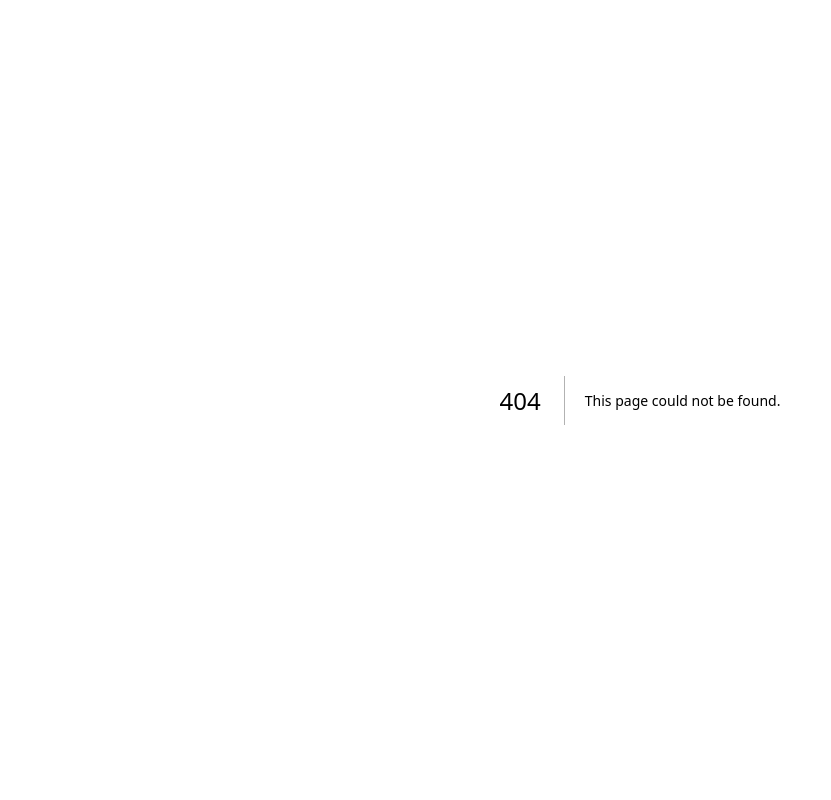
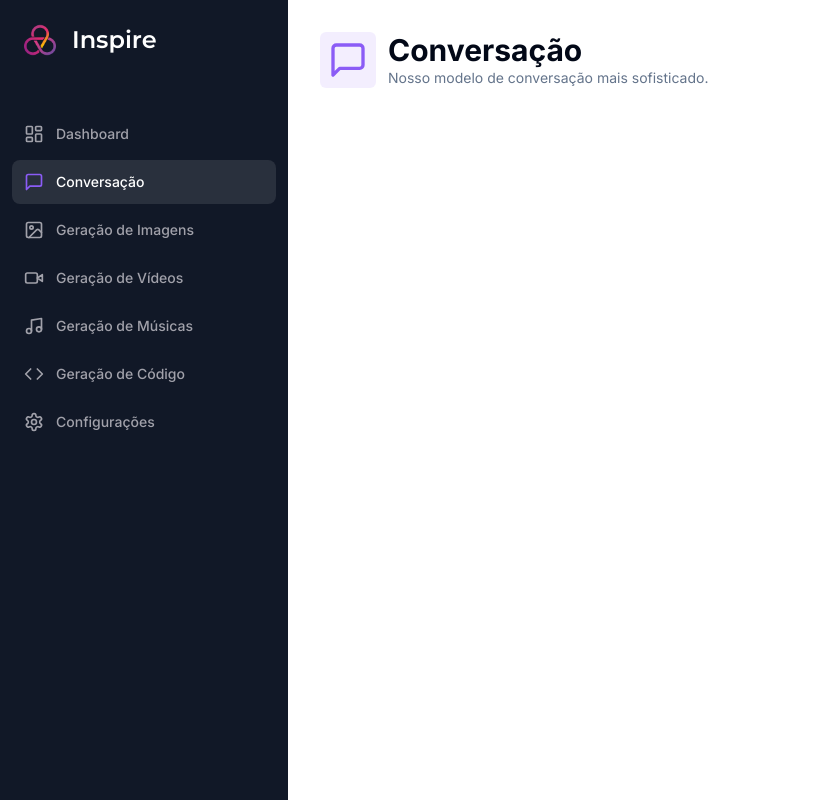
Before and after one commit to gafanhotoalexandre/my-genius, a Next.js app: page /conversation in a window 1280 px wide. Before the commit this address had no page. Shown: the whole page, without its empty margins (0-831 px from the left). Built offline with nearby package versions, Linux system fonts and the light colour scheme.

Commit message:
pagina de conversacao e componente heading

```diff
--- /dev/null
+++ b/app/(dashboard)/(routes)/conversation/page.tsx
@@ -0,0 +1,16 @@
+import { MessageSquare } from 'lucide-react'
+import { Heading } from '@/components/Heading'
+
+export default function ConversationPage() {
+  return (
+    <div>
+      <Heading
+        title="Conversação"
+        description="Nosso modelo de conversação mais sofisticado."
+        icon={MessageSquare}
+        iconColor="text-violet-500"
+        bgColor="bg-violet-500/10"
+      />
+    </div>
+  )
+}
--- a/app/(dashboard)/(routes)/dashboard/page.tsx
+++ b/app/(dashboard)/(routes)/dashboard/page.tsx
@@ -8,7 +8,7 @@
           Explore o poder da IA
         </h2>
         <p className="text-muted-foreground font-light text-sm md:text-lg text-center">
-          Converse com a IA mais inteligente - Explore o poder da IA
+          Converse com a IA mais inteligente - Descubra o potencial da IA
         </p>
       </section>
 
--- /dev/null
+++ b/components/Heading.tsx
@@ -0,0 +1,30 @@
+import { LucideIcon } from 'lucide-react'
+import { cn } from '@/lib/utils'
+
+interface HeadingProps {
+  title: string
+  description: string
+  icon: LucideIcon
+  iconColor?: string
+  bgColor?: string
+}
+export function Heading({
+  title,
+  description,
+  icon: Icon,
+  iconColor,
+  bgColor,
+}: HeadingProps) {
+  return (
+    <section className="px-4 lg:px-8 flex items-center gap-x-3 mb-8">
+      <div className={cn('p-2 w-fit rounded-md', bgColor)}>
+        <Icon className={cn('w-10 h-10', iconColor)} />
+      </div>
+
+      <div>
+        <h2 className="text-3xl font-bold">{title}</h2>
+        <p className="text-sm text-muted-foreground">{description}</p>
+      </div>
+    </section>
+  )
+}
```
